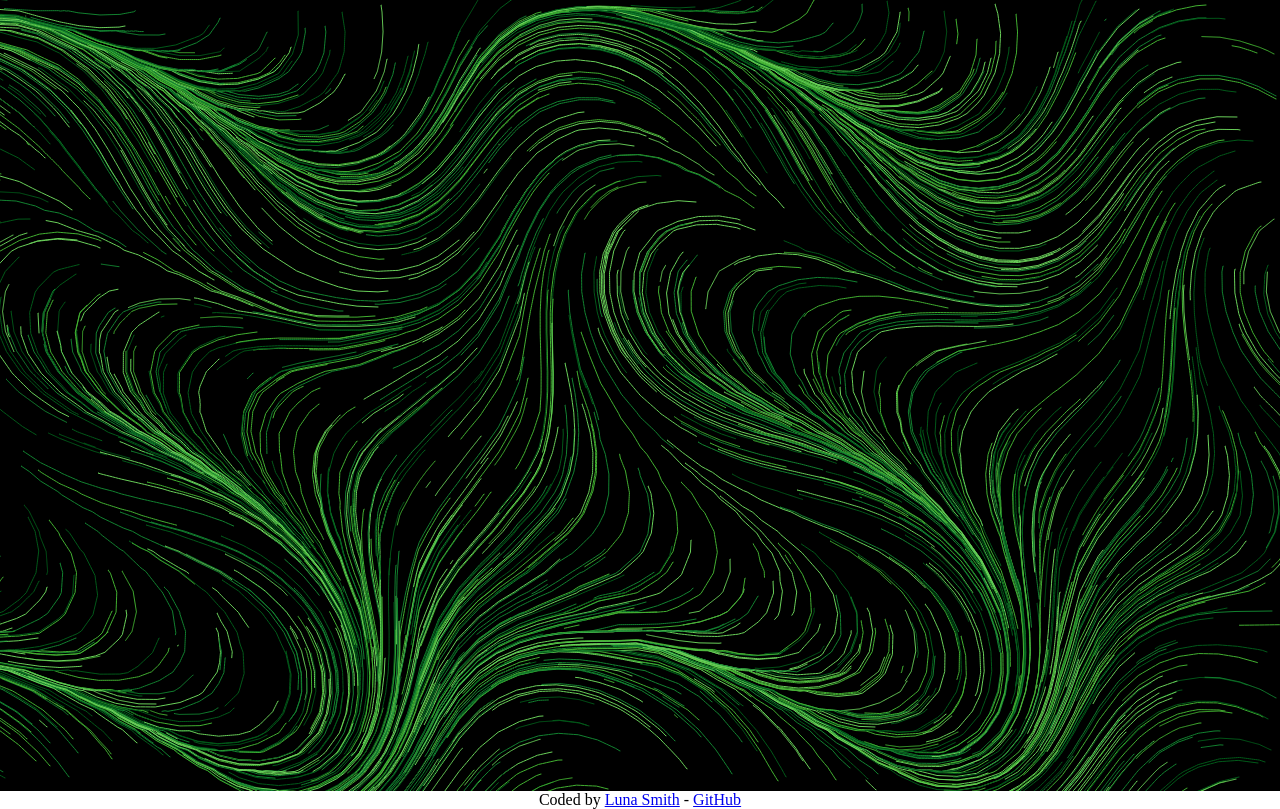
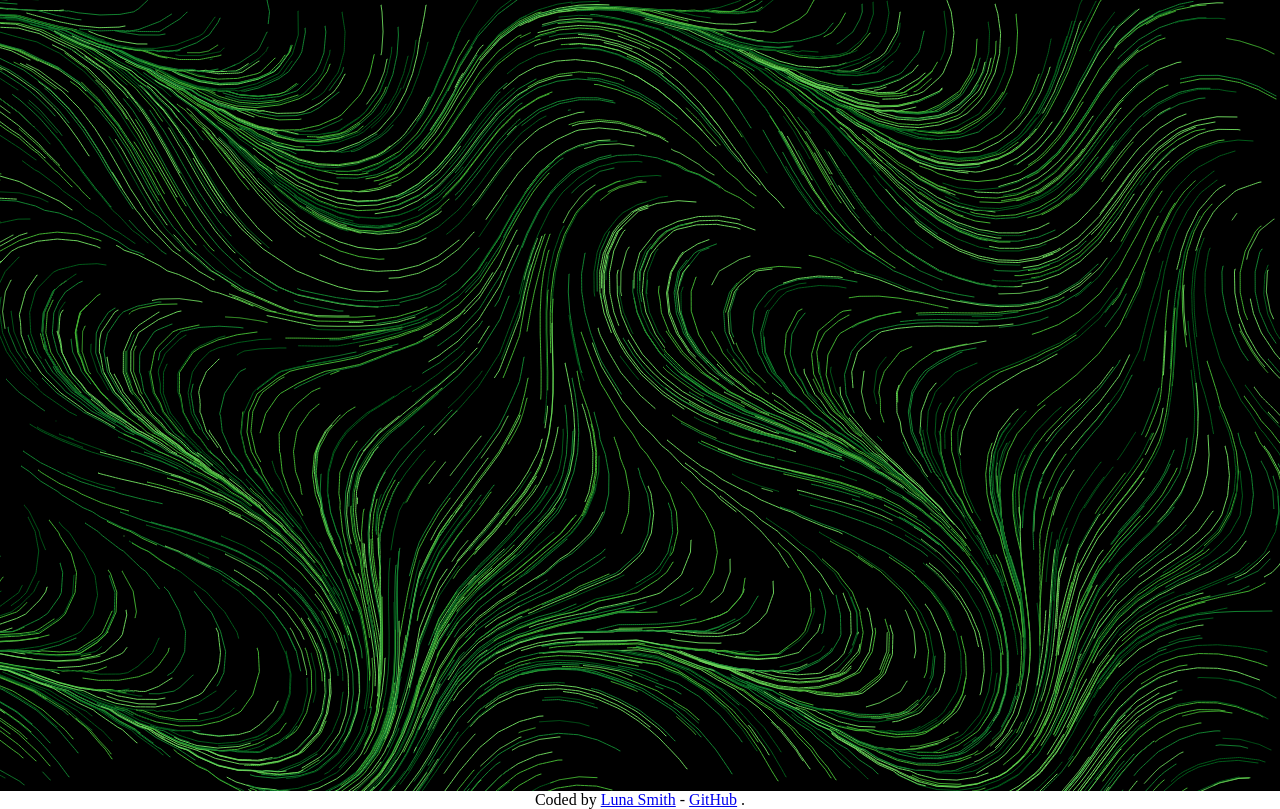
Before and after one commit to Lu-Smith/flow_fields_js, a website built with Vite: page index.html in a window 1280 px wide. Built offline with nearby package versions, Linux system fonts and the light colour scheme; animation ran at ten frames a second.

Commit message:
Updated index.html

```diff
--- a/index.html
+++ b/index.html
@@ -12,7 +12,7 @@
       <a href="https://www.lunasmithart.com/" target="_blank">Luna Smith</a>
       -
       <a href="https://github.com/Lu-Smith/flow_fields_js" target="_blank">GitHub</a>
-      </footer>
+      .</footer>
     <script type="module" src="/src/main.ts"></script>
   </body>
 </html>
```
